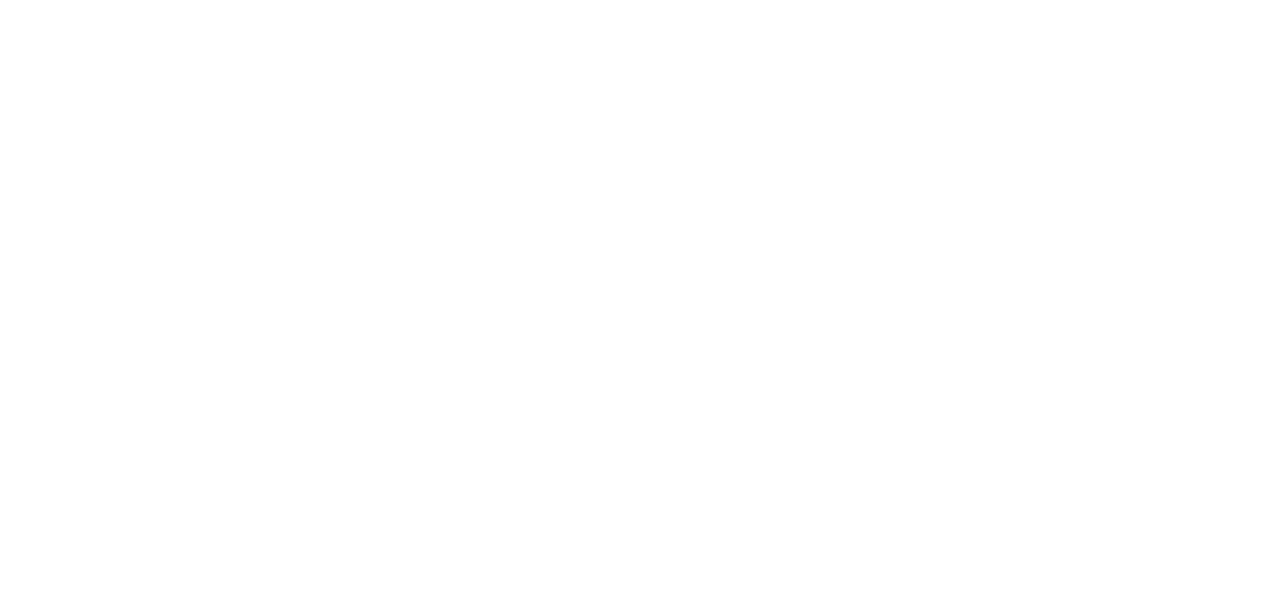
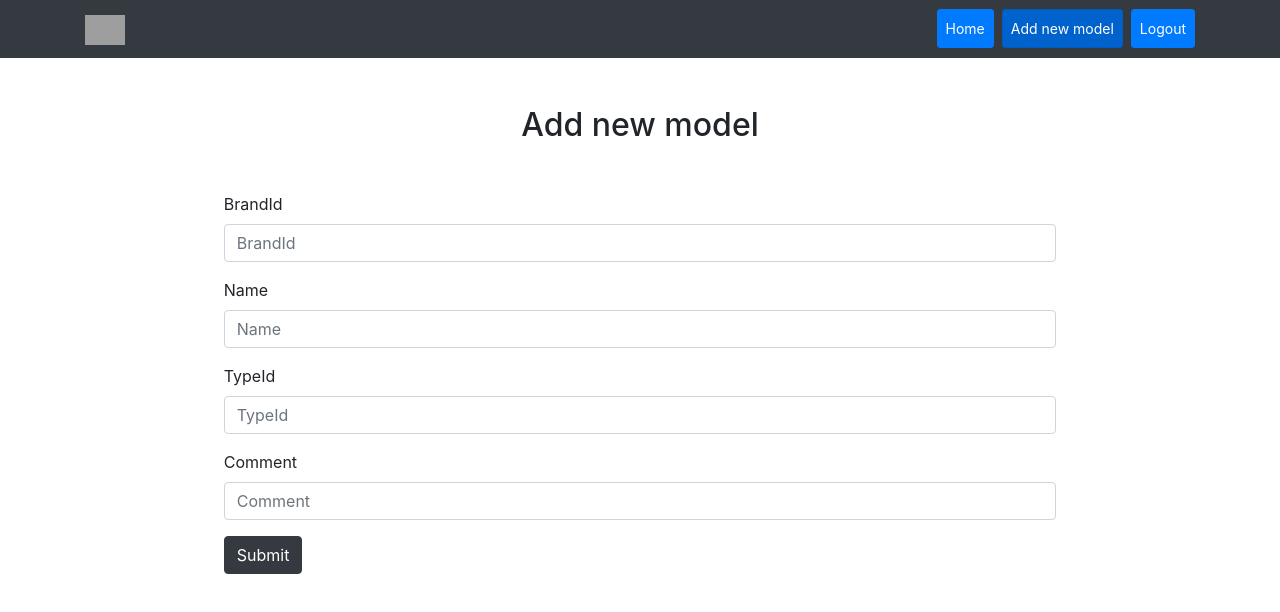
Before and after one commit to fshrabon151/bitfountain, a React (Create React App) app: page /devicemodel in a window 1280 px wide. Shown: the top 612 px of the page. Built offline with nearby package versions, Linux system fonts and the light colour scheme; grey boxes are pictures that could not be loaded.

Commit message:
created homepage modeltype route, created showing data modeldata route, adding new device featured added

```diff
--- a/src/App.js
+++ b/src/App.js
@@ -1,13 +1,22 @@
-import Header from "./components/Header/Header";
-import Loader from "./components/Header/Loader";
 import { Route, Switch } from "react-router-dom";
-import Login from "./components/Header/Login/Login";
+import AddNewModel from "./components/Homepage/AddNewModel";
+import Homepage from "./components/Homepage/Homepage";
+import SelectedModel from "./components/Homepage/innerComponent/SelectedModel";
+import Login from "./components/Login/Login";
 
 function App() {
   return (
     <div className="App">
       <Switch>
         <Route exact path="/" component={Login} />
+        <Route exact path="/modeltype" component={Homepage} />
+        <Route
+          exact
+          path="/modeldata/:brand/:model"
+          component={SelectedModel}
+        />
+        <Route exact path="/devicemodel" component={AddNewModel} />
+        <Route component={Login} />
       </Switch>
     </div>
   );
--- a/src/components/Header/Header.js
+++ b/src/components/Header/Header.js
@@ -38,7 +38,7 @@
                   <NavLink
                     exact
                     to={"/modeltype"}
-                    className="nav-link btn text-white ml-2 btn-primary nav-sm"
+                    className="nav-link btn text-white ml-2 btn-primary nav-sm btn-sm"
                   >
                     Home
                   </NavLink>
@@ -48,13 +48,13 @@
                   <NavLink
                     exact
                     to={"/devicemodel"}
-                    className="nav-link btn text-white ml-2 btn-primary nav-sm"
+                    className="nav-link btn text-white ml-2 btn-primary nav-sm btn-sm"
                   >
                     Add new model
                   </NavLink>
                 </NavItem>
                 <NavItem
-                  className="nav-link btn text-white ml-2 btn-primary nav-sm"
+                  className="nav-link btn text-white ml-2 btn-primary nav-sm btn-sm"
                   onClick={remove}
                 >
                   Logout
--- /dev/null
+++ b/src/components/Homepage/AddNewModel.js
@@ -0,0 +1,124 @@
+import React, { useState } from "react";
+import axios from "axios";
+import Swal from "sweetalert2";
+import { useHistory } from "react-router";
+import Header from "../Header/Header";
+
+function AddNewModel() {
+  const [brandId, setBrandId] = useState("");
+  const [name, setName] = useState("");
+  const [typeID, setTypeID] = useState("");
+  const [comment, setComment] = useState(null);
+
+  const history = useHistory();
+
+  const addData = {
+    BrandId: brandId,
+    Name: name,
+    TypeId: parseInt(typeID),
+    Comment: comment,
+  };
+
+  const token = localStorage.getItem("token");
+
+  const formSubmit = (e) => {
+    axios.interceptors.request.use(
+      (config) => {
+        config.headers.authorization = `${token}`;
+        return config;
+      },
+      (error) => {
+        return Promise.reject(error);
+      }
+    );
+    e.preventDefault();
+
+    axios
+      .post("api/devicemodel", addData)
+      .then((response) => {
+        console.log(response);
+        if (response.statusText === "Created") {
+          Swal.fire({
+            position: "top-end",
+            icon: "success",
+            title: "Your data has been stored!",
+            showConfirmButton: false,
+            timer: 1500,
+          });
+        }
+      })
+      .catch((err) => {
+        console.log(err);
+      });
+
+    setBrandId("");
+    setName("");
+    setTypeID("");
+    setComment("");
+  };
+
+  return (
+    <>
+      <Header />
+      <div className="container">
+        <h2 className="text-center my-5">Add new model</h2>
+
+        <form className="w-75 mx-auto" onSubmit={formSubmit}>
+          <div className="form-group mb-3">
+            <label htmlFor="brandId">BrandId</label>
+            <input
+              type="text"
+              className="form-control"
+              placeholder="BrandId"
+              id="brandId"
+              value={brandId}
+              onChange={(e) => setBrandId(e.target.value)}
+              required
+            />
+          </div>
+          <div className="form-group mb-3">
+            <label htmlFor="name">Name</label>
+            <input
+              type="text"
+              className="form-control"
+              placeholder="Name"
+              id="name"
+              value={name}
+              onChange={(e) => setName(e.target.value)}
+              required
+            />
+          </div>
+          <div className="form-group mb-3">
+            <label htmlFor="typeId">TypeId</label>
+            <input
+              type="number"
+              className="form-control"
+              placeholder="TypeId"
+              id="typeId"
+              value={typeID}
+              onChange={(e) => setTypeID(e.target.value)}
+              required
+            />
+          </div>
+          <div className="form-group mb-3">
+            <label htmlFor="comment">Comment</label>
+            <input
+              type="text"
+              className="form-control"
+              placeholder="Comment"
+              id="comment"
+              value={comment}
+              onChange={(e) => setComment(e.target.value)}
+              required
+            />
+          </div>
+          <div className="form-group mb-3">
+            <input type="submit" className="btn btn-dark" />
+          </div>
+        </form>
+      </div>
+    </>
+  );
+}
+
+export default AddNewModel;
--- /dev/null
+++ b/src/components/Homepage/Homepage.js
@@ -0,0 +1,78 @@
+import React, { useEffect, useState } from "react";
+import axios from "axios";
+import Loader from "../Header/Loader";
+import Header from "../Header/Header";
+import ModelCards from "./innerComponent/ModelCards";
+
+const Homepage = () => {
+  const [modeltype, setModeltype] = useState([]);
+
+  const [loading, setLoading] = useState(true);
+
+  const [noOfElements, setNoOfElement] = useState(12);
+  const loadMore = () => {
+    setNoOfElement(noOfElements + noOfElements);
+  };
+
+  const slice = modeltype.slice(0, noOfElements);
+
+  const token = localStorage.getItem("token");
+  useEffect(() => {
+    axios.interceptors.request.use(
+      (config) => {
+        config.headers.authorization = `${token}`;
+        return config;
+      },
+      (error) => {
+        return Promise.reject(error);
+      }
+    );
+
+    axios
+      .get("api/overview/modeltype")
+      .then((response) => {
+        setModeltype(response.data);
+
+        setLoading(false);
+
+        // console.log(response.data);
+      })
+      .catch((err) => {
+        console.error(err);
+      });
+  }, [token]);
+
+  const showModels = slice.map((model) => (
+    <ModelCards key={model.Id} {...model} />
+  ));
+
+  if (loading) return <Loader />;
+
+  return (
+    <>
+      <Header />
+      <div className="container my-5">
+        <h3 className="text-center  text-capitalize">
+          Available medical devices
+        </h3>
+        <p className="text-center mb-3">
+          Rendering number of elements ({noOfElements})
+        </p>
+        <hr className="mb-3" />
+
+        <div className="row mt-4">
+          {showModels}
+
+          <button
+            className="btn btn-primary btn-sm float-right"
+            onClick={() => loadMore()}
+          >
+            Load More
+          </button>
+        </div>
+      </div>
+    </>
+  );
+};
+
+export default Homepage;
--- /dev/null
+++ b/src/components/Homepage/innerComponent/ModelCards.js
@@ -0,0 +1,26 @@
+import React from "react";
+import { Link } from "react-router-dom";
+
+const ModelCards = ({ BrandId, Name, Description, onModelSelect }) => {
+  return (
+    <div className="col-md-4 col-sm-6 mb-4">
+      <Link
+        style={{ textDecoration: "none" }}
+        to={`/modeldata/${BrandId}/${Name}`}
+      >
+        <div
+          className="card modelcard shadow p-0 m-0 h-100"
+          onClick={onModelSelect}
+        >
+          <div className="card-body">
+            <p className="card-title">Brand : {BrandId}</p>
+            <p className="card-title">Model : {Name}</p>
+            <p className="card-text">Description : {Description}</p>
+          </div>
+        </div>
+      </Link>
+    </div>
+  );
+};
+
+export default ModelCards;
--- /dev/null
+++ b/src/components/Homepage/innerComponent/SelectedModel.js
@@ -0,0 +1,81 @@
+import React, { useEffect, useState } from "react";
+import { useParams } from "react-router";
+
+import axios from "axios";
+import Loader from "../../Header/Loader";
+import Header from "../../Header/Header";
+import { Link } from 'react-router-dom';
+
+function SelectedModel() {
+  const params = useParams();
+  const brand = params.brand;
+  const model = params.model;
+
+  const [modeldata, setModelData] = useState([]);
+  const [loading, setLoading] = useState(true);
+
+  const [noOfElements, setNoOfElement] = useState(12);
+  const loadMore = () => {
+    setNoOfElement(noOfElements + noOfElements);
+  };
+
+  const slice = modeldata.slice(0, noOfElements);
+
+  useEffect(() => {
+    axios
+      .get(`api/overview/modeldata/${brand}/${model}`)
+      .then((response) => {
+        setModelData(response.data);
+
+        setLoading(false);
+
+        console.log(response.data);
+      })
+      .catch((err) => {
+        console.error(err);
+      });
+  }, []);
+
+  if (loading) return <Loader />;
+  return (
+    <>
+      <Header />
+      <div className="container">
+        <h2 className="text-center my-5">Model Data ({noOfElements})</h2>
+        <hr />
+        <div className="row">
+          {(modeldata == "" && (
+            <div className="container">
+              <hr /> <h3 className="text-danger text-center">NO DATA FOUND</h3>
+            </div>
+          )) ||
+            slice.map((model) => {
+              const { Brand, DisplayName, Description } = model;
+              return (
+                <div className="col-md-3 mb-4">
+                  <div className="card shadow h-100 mb-3 text-primary" style={{fontWeight:"500"}}>
+                    <div className="card-body">
+                      <p className="card-title">Brand : {Brand}</p>
+                      <p className="card-title">Model : {DisplayName}</p>
+                      <p className="card-text">Description : {Description}</p>
+                    </div>
+                  </div>
+                </div>
+              );
+            })}
+          {modeldata == "" || (
+            <button
+              className="btn btn-primary btn-sm"
+              onClick={() => loadMore()}
+            >
+              Load More
+            </button>
+          )}
+        </div>
+        <Link to="/" className="btn btn-dark btn-sm mt-5 float-right mb-5">Go back</Link>
+      </div>
+    </>
+  );
+}
+
+export default SelectedModel;
--- a/src/components/Header/Login/Login.js
+++ b/src/components/Login/Login.js
@@ -34,7 +34,7 @@
   };
 
   return iSLogin ? (
-    <Redirect from="/" to="/modeltype"></Redirect>
+    <Redirect to="/modeltype"></Redirect>
   ) : (
     <>
       <div className="container">
@@ -60,7 +60,7 @@
             <input
               type="password"
               className="form-control"
-              placeholder="Email"
+              placeholder="Password"
               name="password"
               id="password"
               required
--- a/src/index.css
+++ b/src/index.css
@@ -38,3 +38,21 @@
     transform: rotate(360deg);
   }
 }
+
+.modelcard {
+  font-weight: 500;
+  transition: 0.3s;
+}
+.modelcard:hover {
+  cursor: pointer;
+  background-color: #74b9ff;
+  color: #fff;
+}
+
+@media screen and (max-width: 575px) {
+  .nav-sm {
+    margin: 5px !important;
+    display: block !important;
+    padding: 5px 8px !important;
+  }
+}
```
